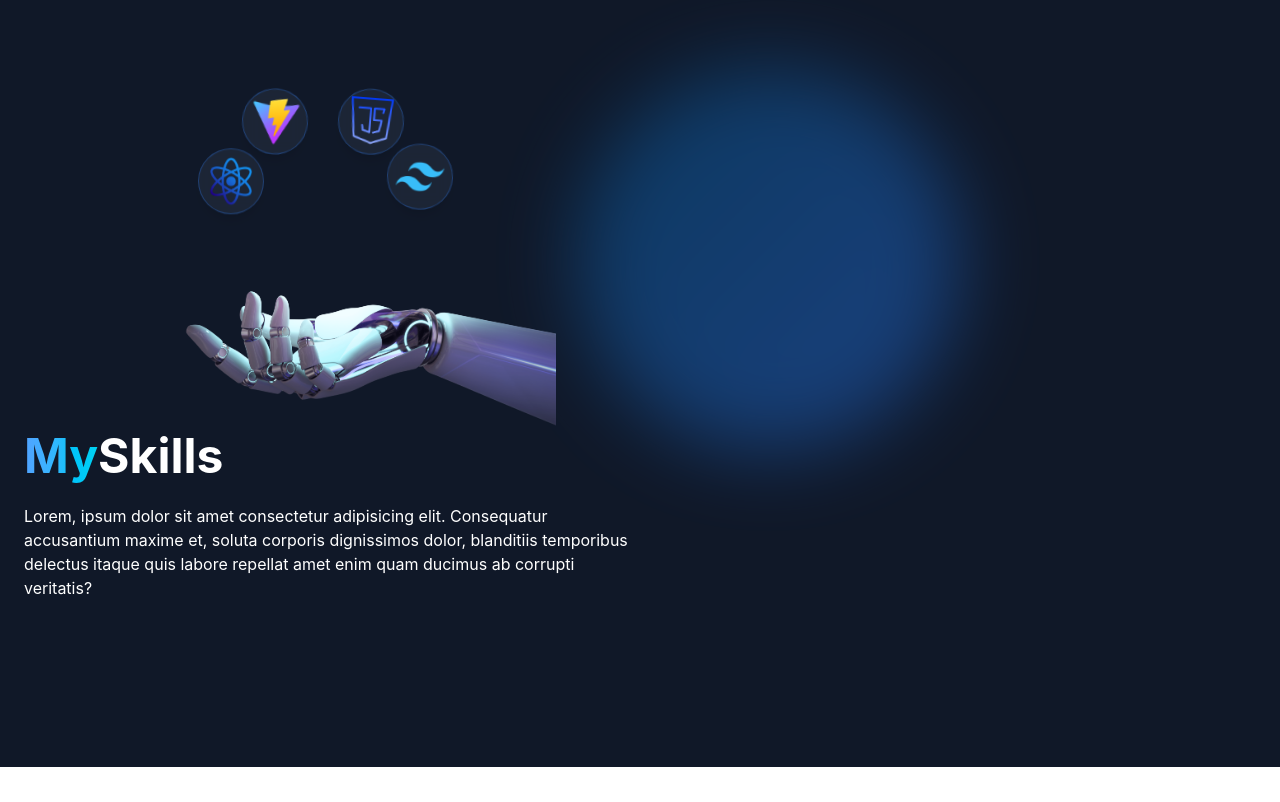
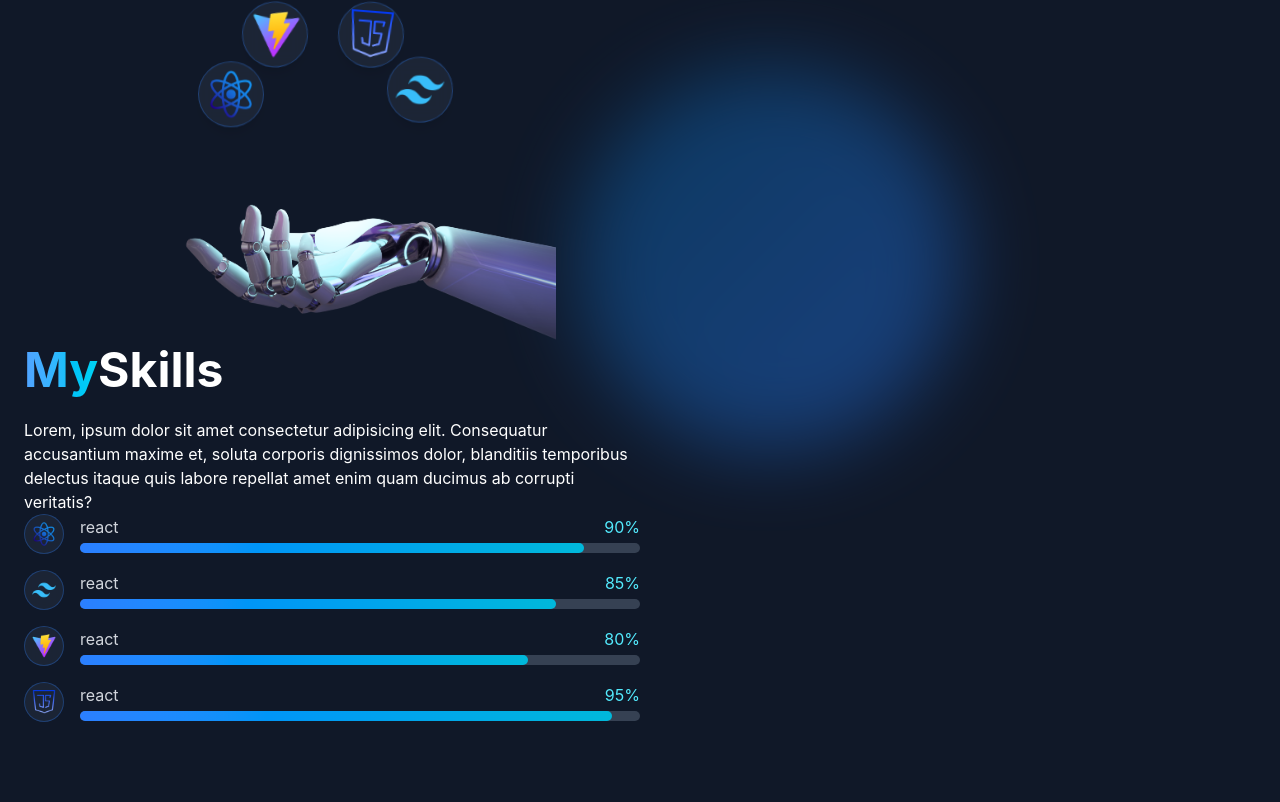
Before and after one commit to Alnoman047/portfolio, a React app: page / in a window 1280 px wide. Shown: the part 833-1635 px from the top of the page. Before the commit the page ends 1600 px from the top, so only its background shows below. Built offline with nearby package versions, Linux system fonts and the light colour scheme; the HTML template or start-up script is replaced by a standard one.

Commit message:
added percentage bar animation

```diff
--- a/src/Components/Skills.jsx
+++ b/src/Components/Skills.jsx
@@ -115,6 +115,47 @@ const Skills = () => {
                     Lorem, ipsum dolor sit amet consectetur adipisicing elit. Consequatur accusantium maxime et, soluta corporis dignissimos dolor, blanditiis temporibus delectus itaque quis labore repellat amet enim quam ducimus ab corrupti veritatis?
                 </motion.p>
                  {/* Skills Section */}
+                <motion.div variants={itemVariants}>
+                    <div className='space-y-4'>
+                        {skills.map((skill, index) => (
+                            <motion.div
+                            key={skill.name}
+                            className='flex items-center'
+                            initial= {{ opacity: 0, x: -50}}
+                            whileInView={{ opacity: 1, x: 0}}
+                 transition={{ duration: 0.5, delay: index * 0.1}}
+                 viewport= {{ once: true}}>
+                    <div className='w-10 h-10 mr-4 bg-gray-800/80 backdrop-blur-sm rounded-full flex items-center justify-center border border-blue-500/30'>
+                            <img src={skill.icon} alt={skill.name} className='w-6 h-6 object-contain'/>
+                    </div>
+                    <div className='flex-1'>
+                        <div className='flex justify-between mb-1'>
+                            <span className='text-gray-300'>
+                                {skill.name}
+                            </span>
+                            <span className='text-cyan-300'>
+                                {skill.level}%
+                            </span>
+                        </div>
+                        <div className='w=full bg-gray-700 rounded-full h-2.5'>
+                            <motion.div
+                            className='bg-linear-to-r from-blue-500 to-cyan-500 h-2.5 rounded-full'
+                            initial = {{ width: 0}}
+                            whileInView= {{ width: `${skill.level}%`}}
+                            transition={{duration: 1, delay: index * 0.2}}
+                            viewport={{ once: true}}
+                            >
+
+                            </motion.div>
+
+                        </div>
+
+                    </div>
+
+                            </motion.div>
+                        ))}
+                    </div>
+                 </motion.div>
             </motion.div>
             </div>
         </motion.div>
```
